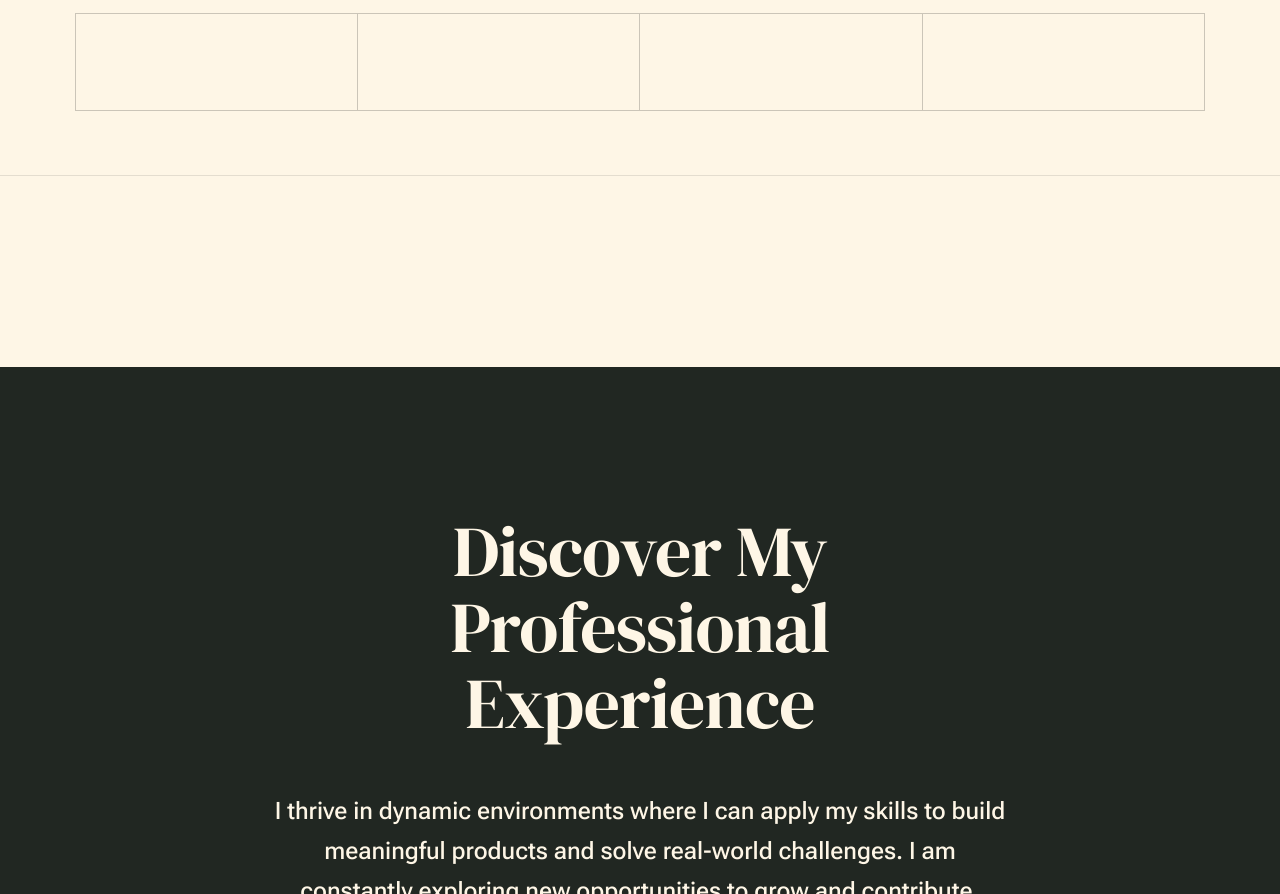
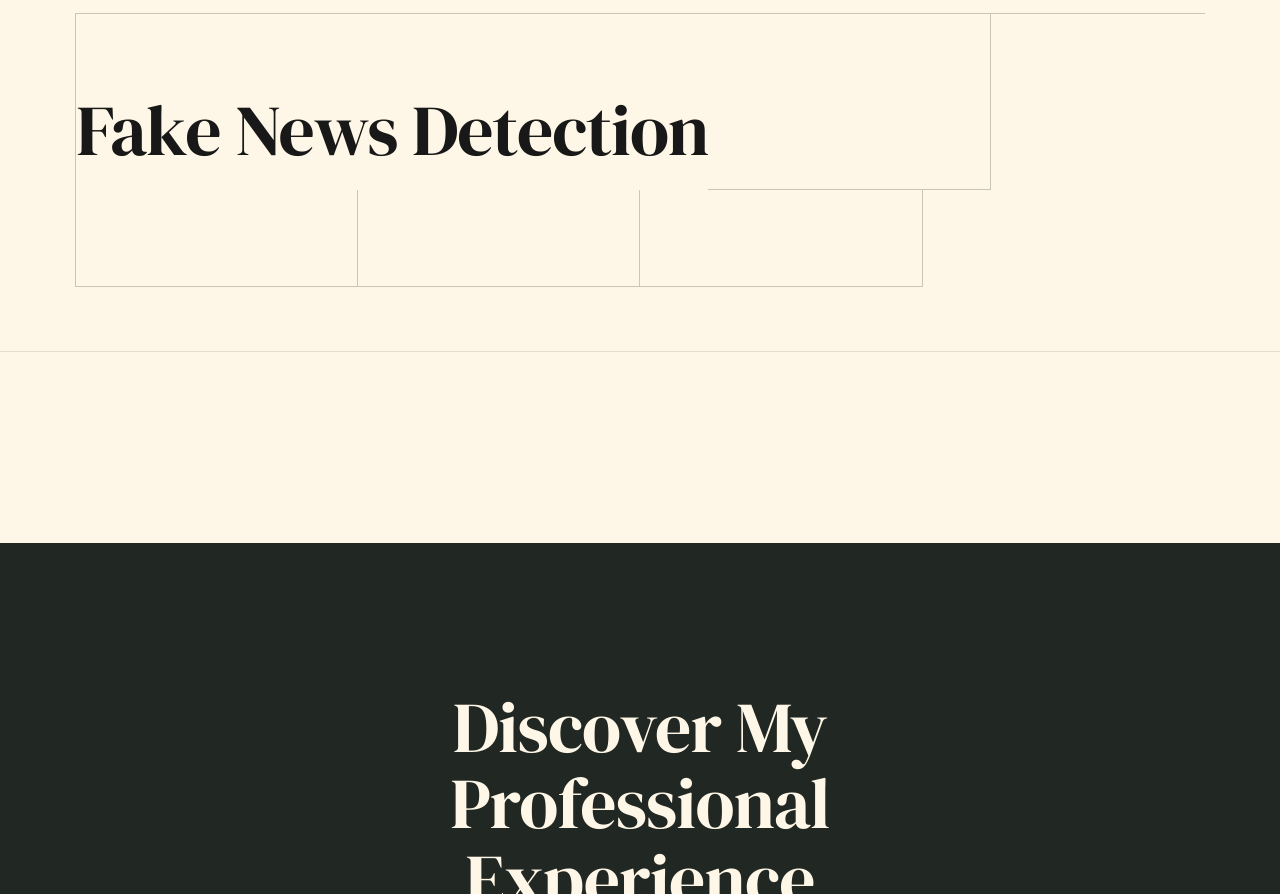
Before and after one commit to mdpabhay/Portfolio, a plain HTML site: page index.html in a window 1280 px wide. Shown: the part 3847-4741 px from the top of the page. Drawn offline with Linux system fonts and the light colour scheme.

Commit message:
Update index.html

```diff
--- a/index.html
+++ b/index.html
@@ -285,6 +285,7 @@
                     <div class="column xl-12">
 
                         <div class="clients-list">
+                            <h1>Fake News Detection</h1>
                             <div class="clients-list__item">
                                 <a href="#0">
                                     <img src="images/clients/cactus.svg" alt="">
```
